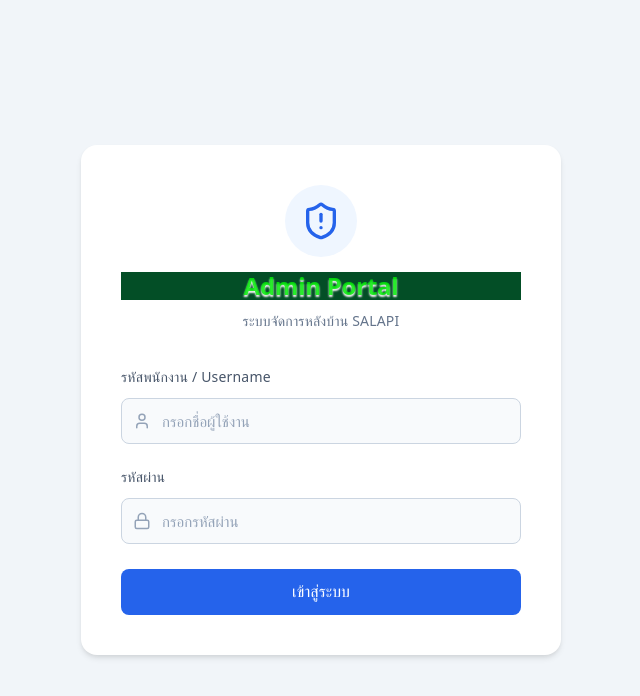
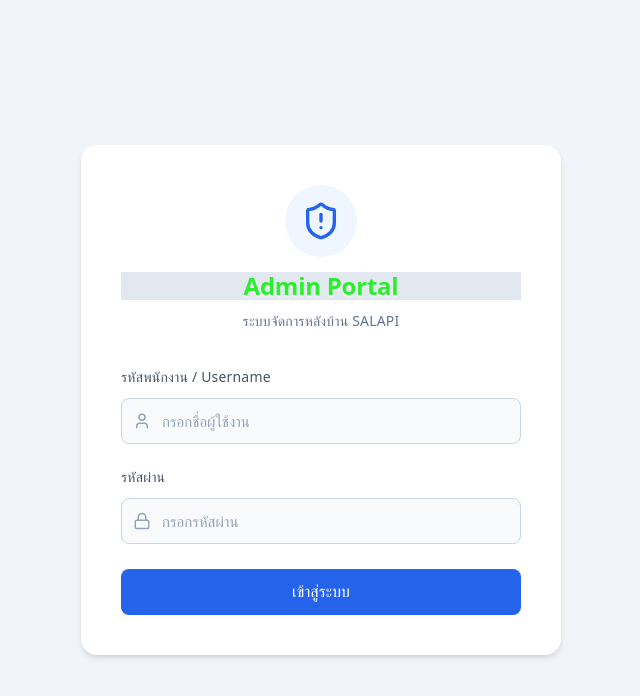
Before and after one commit to 1worldonecredit/banrao-backend, a React (Vite) app: page /login in a window 1280 px wide. Shown: the top 696 px of the page, without its empty margins (319-959 px from the left). Built offline with nearby package versions, Linux system fonts and the light colour scheme; no server answers.

Commit message:
background-color: #e2e8f0;

```diff
--- a/src/index.css
+++ b/src/index.css
@@ -69,7 +69,7 @@ body {
 h1, h2, h3, h4, h5, h6 {
   color: #02ec06d4 !important; /* บังคับตัวอักษรให้เป็นสีขาวเสมอ ทับ Inline Style */
   text-shadow: 0 2px 2px rgb(249, 248, 248) !important; /* เพิ่มเงาดำบางๆ ด้านหลัง เผื่อเจอพื้นหลังสว่างจะได้ยังอ่านออก */
-  background: #034e26;
+  background-color: #e2e8f0;
 }
 
 h1 {
```
